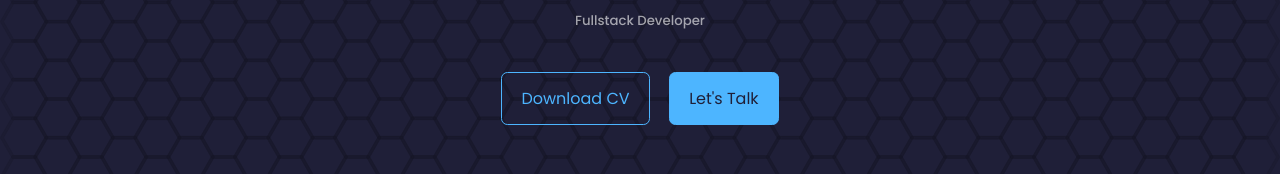
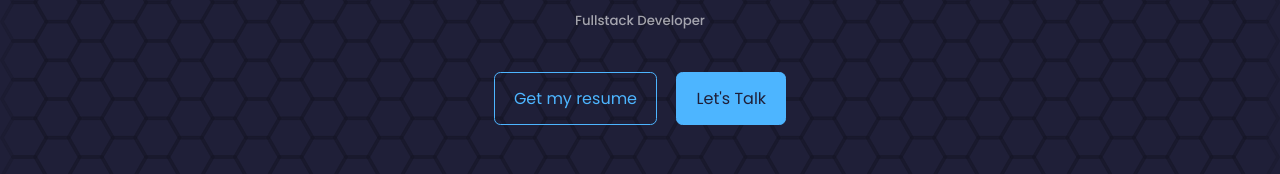
Before and after one commit to chukwuemeka1234/portfolio-victor, a React (Create React App) app: page / in a window 1280 px wide. Shown: the part 193-367 px from the top of the page. Built offline with nearby package versions, Linux system fonts and the light colour scheme.

Commit message:
Markup changes

```diff
--- a/src/components/header/CTA.jsx
+++ b/src/components/header/CTA.jsx
@@ -5,7 +5,7 @@ import CV from '../../assets/Resume.pdf';
 const CTA = () => {
   return (
     <div className="cta">
-      <a href={CV} download className='btn'>Download CV</a>
+      <a href={CV} download className='btn'>Get my resume</a>
       <a href="#contact" className='btn btn-primary'>Let's Talk</a>
     </div>
   )
```
